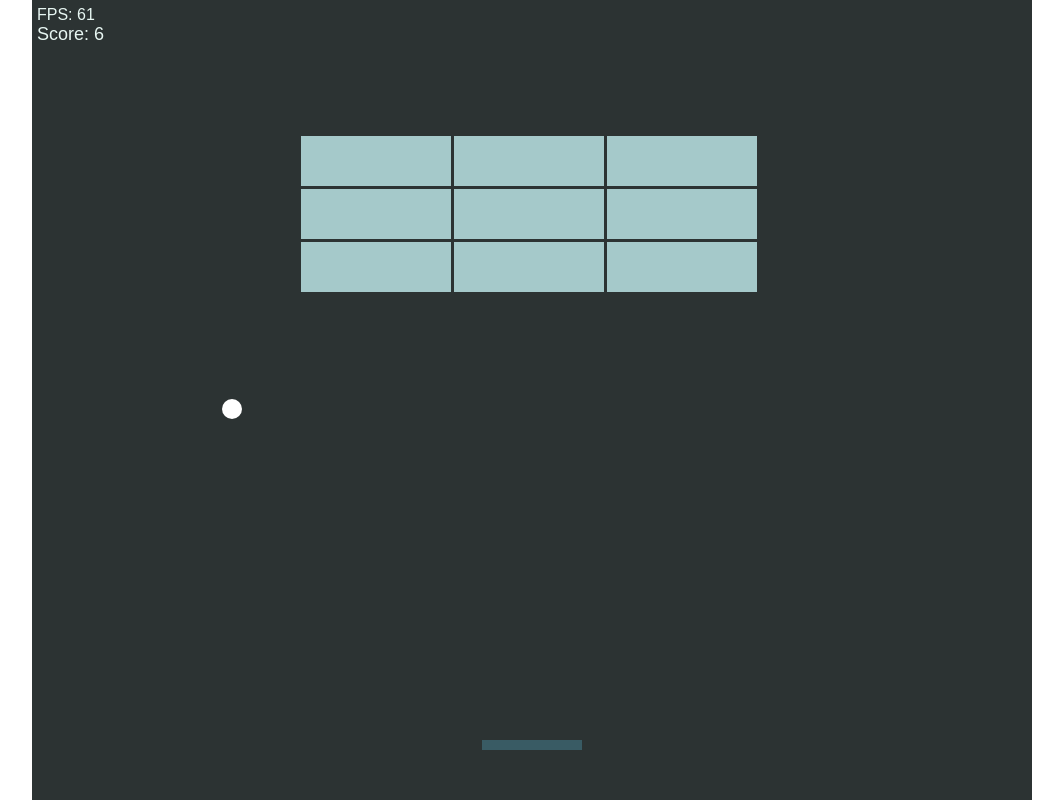
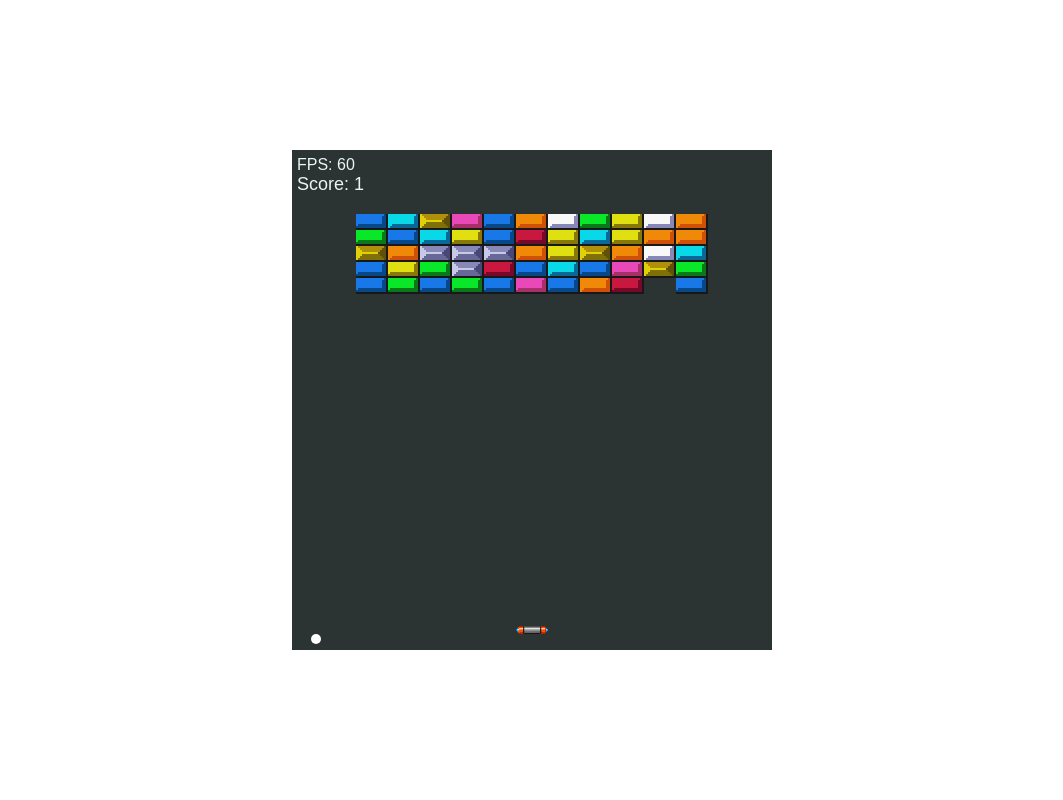
Before and after one commit to JavierOrtunoRoig/arkanoid-game, a website built with Vite: page index.html in a window 1280 px wide. Both pictures are taken after a click on the button "Start". Shown: the whole page, without its empty margins (108-1171 px from the left). Built offline with nearby package versions, Linux system fonts and the light colour scheme.

Commit message:
change sprites

```diff
--- a/index.html
+++ b/index.html
@@ -13,6 +13,9 @@
     <h1>Arkanoid Game</h1>
     <button id="start-button">Start</button>
   </div>
+
+  <img hidden id="blocks" src="/blocks.png" alt="Sprite Blocks Arkanoid" />
+
   <audio id="main-theme" loop autoplay>
     <source src="arkanoid_music.ogg" type='audio/ogg'>
   </audio>
--- a/src/Ball.ts
+++ b/src/Ball.ts
@@ -1,12 +1,14 @@
 import { CanvasRenderingContext2D } from './Canvas';
+
+const VELOCITY = 8;
 
 export class Ball {
   #color = '#FFF';
-  #radius = 10;
+  #radius = 5;
   #X: number;
   #Y: number;
-  #dx = 10;
-  #dy = -10;
+  #dx = VELOCITY;
+  #dy = -VELOCITY;
 
   constructor(x: number, y: number) {
     this.#X = x;
@@ -67,7 +69,7 @@ export class Ball {
   draw(ctx: CanvasRenderingContext2D) {
     ctx.fillStyle = this.#color;
     ctx.beginPath();
-    ctx.arc(this.#X, this.#Y, 10, 0, Math.PI * 2);
+    ctx.arc(this.#X, this.#Y, this.#radius, 0, Math.PI * 2);
     ctx.fill();
     ctx.closePath();
   }
--- /dev/null
+++ b/src/Block.ts
@@ -0,0 +1,64 @@
+import { CanvasRenderingContext2D } from './Canvas';
+import { $ } from './helpers';
+
+export class Block {
+  #x = -1;
+  #y = -1;
+  #status = -1;
+  #$blocks;
+  #blockNumber;
+
+  constructor(x: number, y: number, status: number) {
+    this.#x = x;
+    this.#y = y;
+    this.#status = status;
+    this.#$blocks = $('blocks') as unknown as HTMLImageElement;
+    // get random block from 10 of the sprite
+    this.#blockNumber = Math.floor(Math.random() * 10);
+  }
+
+  getX() {
+    return this.#x;
+  }
+
+  setX(x: number) {
+    this.#x = x;
+  }
+
+  getY() {
+    return this.#y;
+  }
+
+  setY(y: number) {
+    this.#y = y;
+  }
+
+  getStatus() {
+    return this.#status;
+  }
+
+  setStatus(status: number) {
+    this.#status = status;
+  }
+
+  draw(ctx: CanvasRenderingContext2D) {
+    if (!this.#$blocks) {
+      this.#$blocks = document.querySelector(
+        '#blocks'
+      ) as unknown as HTMLImageElement;
+    }
+    if (!this.#$blocks) return;
+
+    ctx.drawImage(
+      this.#$blocks,
+      this.#blockNumber * 32,
+      0,
+      32,
+      16,
+      this.#x,
+      this.#y,
+      32,
+      16
+    );
+  }
+}
--- a/src/Brick.ts
+++ /dev/null
@@ -1,35 +0,0 @@
-export class Brick {
-  #x = -1;
-  #y = -1;
-  #status = -1;
-
-  constructor(x: number, y: number, status: number) {
-    this.#x = x;
-    this.#y = y;
-    this.#status = status;
-  }
-
-  getX() {
-    return this.#x;
-  }
-
-  setX(x: number) {
-    this.#x = x;
-  }
-
-  getY() {
-    return this.#y;
-  }
-
-  setY(y: number) {
-    this.#y = y;
-  }
-
-  getStatus() {
-    return this.#status;
-  }
-
-  setStatus(status: number) {
-    this.#status = status;
-  }
-}
--- a/src/Canvas.ts
+++ b/src/Canvas.ts
@@ -23,6 +23,8 @@ export interface CanvasRenderingContext2D
   readonly canvas: HTMLCanvasElement;
 }
 
+const HEIGHT = 500;
+
 export class Canvas {
   // #PIXEL_RATIO: number;
   #canvas: HTMLCanvasElement;
@@ -35,8 +37,8 @@ export class Canvas {
   #framesPerSec: number;
   #msFPSPrev: number;
 
-  constructor(width: number, height: number) {
-    this.#canvas = this.createHiDPICanvas(width, height);
+  constructor(width: number) {
+    this.#canvas = this.createHiDPICanvas(width, HEIGHT);
     this.#ctx = this.#canvas.getContext(
       '2d'
     ) as unknown as CanvasRenderingContext2D;
--- a/src/Level.ts
+++ b/src/Level.ts
@@ -1,34 +1,28 @@
-import { Brick } from './Brick';
+import { Block } from './Block';
 import { CanvasRenderingContext2D } from './Canvas';
 
 export class Level {
-  #bricksColor = '#A5C9CA';
-  #bricks: Brick[][] = [];
+  #blocks: Block[][] = [];
   #brickRowCount = 5;
-  #brickColumnCount = 3;
-  #extraSpace: number;
+  #brickColumnCount = 11;
   #brickOffsetLeft: number;
   #brickWidth;
   #brickHeight;
-  #brickPadding = 3;
-  #brickOffsetTop = 30;
+  #brickOffsetTop = 64;
   // const brickOffsetLeft = 30;
 
-  constructor(canvasWidth: number, brickWidth = 150, brickHeight = 50) {
+  constructor(brickWidth = 32, brickHeight = 16) {
     this.#brickWidth = brickWidth;
     this.#brickHeight = brickHeight;
-    this.#extraSpace =
-      canvasWidth -
-      this.#brickColumnCount * (this.#brickWidth + this.#brickPadding) -
-      this.#brickPadding;
-    this.#brickOffsetLeft = this.#extraSpace / 2;
-    // this.#brickOffsetLeft = 0;
-    console.log({ extraSpace: this.#extraSpace });
+    // this.#brickOffsetLeft = this.#extraSpace / 2;
+    this.#brickOffsetLeft = 64; // dos bloques de 32px
 
     for (let c = 0; c < this.#brickColumnCount; c++) {
-      this.#bricks[c] = [];
+      this.#blocks[c] = [];
       for (let r = 0; r < this.#brickRowCount; r++) {
-        this.#bricks[c][r] = new Brick(0, 0, 1);
+        const brickX = c * this.#brickWidth + this.#brickOffsetLeft;
+        const brickY = r * this.#brickHeight + this.#brickOffsetTop;
+        this.#blocks[c][r] = new Block(brickX, brickY, 1);
       }
     }
   }
@@ -36,15 +30,8 @@ export class Level {
   draw(ctx: CanvasRenderingContext2D) {
     for (let c = 0; c < this.#brickColumnCount; c++) {
       for (let r = 0; r < this.#brickRowCount; r++) {
-        if (this.#bricks[c][r].getStatus() === 1) {
-          const brickX =
-            c * (this.#brickWidth + this.#brickPadding) + this.#brickOffsetLeft;
-          const brickY =
-            r * (this.#brickHeight + this.#brickPadding) + this.#brickOffsetTop;
-          this.#bricks[c][r].setX(brickX);
-          this.#bricks[c][r].setY(brickY);
-          ctx.fillStyle = this.#bricksColor;
-          ctx.fillRect(brickX, brickY, this.#brickWidth, this.#brickHeight);
+        if (this.#blocks[c][r].getStatus() === 1) {
+          this.#blocks[c][r].draw(ctx);
         }
       }
     }
@@ -59,7 +46,7 @@ export class Level {
   }
 
   getBrick(c: number, r: number) {
-    return this.#bricks[c][r];
+    return this.#blocks[c][r];
   }
 
   getBrickWidth() {
--- a/src/Stick.ts
+++ b/src/Vaus.ts
@@ -1,19 +1,32 @@
 import { CanvasRenderingContext2D } from './Canvas';
 
-export class Stick {
-  #color = '#395B64';
-  #width = 100;
-  #height = 10;
+const SPRITE = '/Vaus.png';
+const bottomOffset = 16;
+
+export class Vaus {
+  #width = 32;
+  #height = 8;
   #velocity = 10;
   #moveLeft = false;
   #moveRight = false;
   #x: number;
   #y: number;
+  #image: CanvasImageSource;
 
-  constructor(canvasWidth: number, canvasHeight: number) {
+  constructor(
+    ctx: CanvasRenderingContext2D,
+    canvasWidth: number,
+    canvasHeight: number
+  ) {
     this.#x = (canvasWidth - this.#width) / 2;
-    this.#y = canvasHeight - this.#height - 50;
+    this.#y = canvasHeight - this.#height - bottomOffset;
     this.setEvents();
+    this.#image = new Image();
+    this.#image.src = SPRITE;
+    this.#image.onload = () => {
+      // Dibujar la imagen solo después de que se haya cargado correctamente
+      this.draw(ctx);
+    };
   }
 
   setEvents() {
@@ -79,7 +92,6 @@ export class Stick {
   }
 
   draw(ctx: CanvasRenderingContext2D) {
-    ctx.fillStyle = this.#color;
-    ctx.fillRect(this.#x, this.#y, this.#width, this.#height);
+    ctx.drawImage(this.#image, this.#x, this.#y, this.#width, this.#height);
   }
 }
--- a/src/XboxController.ts
+++ b/src/XboxController.ts
@@ -1,4 +1,4 @@
-import { Stick } from './Stick';
+import { Stick } from './Vaus';
 
 export class XboxController {
   #gamepadConnected = false;
--- a/src/main.ts
+++ b/src/main.ts
@@ -1,7 +1,7 @@
 import { Ball } from './Ball';
 import { Canvas } from './Canvas';
 import { Level } from './Level';
-import { Stick } from './Stick';
+import { Vaus } from './Vaus';
 import { XboxController } from './XboxController';
 import { $ } from './helpers';
 import './style.css';
@@ -9,8 +9,8 @@ import './style.css';
 let gameOver = false;
 let score = 0;
 
-let width = 1000;
-if (window.innerWidth < 600) {
+let width = 480;
+if (window.innerWidth < 480) {
   width = window.innerWidth;
 }
 
@@ -37,20 +37,20 @@ const gameOverAudio = $('#game-over') as HTMLAudioElement;
 gameOverAudio.volume = 0.5;
 
 const runGame = () => {
-  const canvas = new Canvas(width, window.innerHeight);
+  const canvas = new Canvas(width);
   const canvasWidth = canvas.getWidth();
   const canvasHeight = canvas.getHeight();
 
-  const stick = new Stick(canvasWidth, canvasHeight);
-  const ball = new Ball(stick.getX() + stick.getWidth() / 2, stick.getY() - 11);
-  const xboxGamepad = new XboxController(stick);
-  let level: Level;
+  const vaus = new Vaus(canvas.getCtx(), canvasWidth, canvasHeight);
+  const ball = new Ball(vaus.getX() + vaus.getWidth() / 2, vaus.getY() - 11);
+  const xboxGamepad = new XboxController(vaus);
+  const level = new Level();
 
-  if (window.innerWidth < 600) {
-    level = new Level(window.innerWidth, 60, 20);
-  } else {
-    level = new Level(width);
-  }
+  // if (window.innerWidth < 480) {
+  //   level = new Level(60, 20);
+  // } else {
+  //   level = new Level(width);
+  // }
 
   function draw() {
     if (gameOver) return;
@@ -66,12 +66,12 @@ const runGame = () => {
 
     canvas.cleanCanvas();
     canvas.drawBG();
-    stick.draw(canvas.getCtx());
+    vaus.draw(canvas.getCtx());
     ball.draw(canvas.getCtx());
     level.draw(canvas.getCtx());
     canvas.drawUI(canvas.getFramesPerSec(), score);
 
-    stick.moveStick(canvasWidth);
+    vaus.moveStick(canvasWidth);
     ball.moveBall(canvasWidth);
 
     checkCollision();
@@ -81,9 +81,9 @@ const runGame = () => {
     const bottomBall = ball.getY() + ball.getRadius();
     const lefBall = ball.getX() - ball.getRadius();
     const rightBall = ball.getX() + ball.getRadius();
-    const topStick = stick.getY() - stick.getHeight() / 2;
-    const leftStick = stick.getX();
-    const rightStick = stick.getX() + stick.getWidth();
+    const topStick = vaus.getY() - vaus.getHeight() / 2;
+    const leftStick = vaus.getX();
+    const rightStick = vaus.getX() + vaus.getWidth();
 
     if (
       leftStick <= rightBall &&
@@ -91,8 +91,8 @@ const runGame = () => {
       bottomBall > topStick
     ) {
       // add angle to the ball
-      const middleStick = stick.getX() + stick.getWidth() / 2;
-      const angle = (ball.getX() - middleStick) / stick.getWidth();
+      const middleStick = vaus.getX() + vaus.getWidth() / 2;
+      const angle = (ball.getX() - middleStick) / vaus.getWidth();
       ball.setDx(20 * angle);
       ball.setDy(-ball.getDy());
     } else if (bottomBall > canvasHeight) {
@@ -104,19 +104,19 @@ const runGame = () => {
       document.location.reload();
     }
 
-    // check collision with bricks
+    // check collision with blocks
     for (let c = 0; c < level.getBrickColumnCount(); c++) {
       for (let r = 0; r < level.getBrickRowCount(); r++) {
-        const brick = level.getBrick(c, r);
-        if (brick.getStatus() === 1) {
+        const block = level.getBrick(c, r);
+        if (block.getStatus() === 1) {
           if (
-            ball.getX() > brick.getX() &&
-            ball.getX() < brick.getX() + level.getBrickWidth() &&
-            ball.getY() > brick.getY() &&
-            ball.getY() < brick.getY() + level.getBrickHeight()
+            ball.getX() > block.getX() &&
+            ball.getX() < block.getX() + level.getBrickWidth() &&
+            ball.getY() > block.getY() &&
+            ball.getY() < block.getY() + level.getBrickHeight()
           ) {
             ball.setDy(-ball.getDy());
-            brick.setStatus(0);
+            block.setStatus(0);
             score++;
           }
         }
```
Also changed, not shown: README.md, public/Vaus.png (added), public/blocks.png (added), public/blocks/block_1.png (added), public/blocks/block_2.png (added), public/blocks/block_3.png (added), public/blocks/block_4.png (added).
